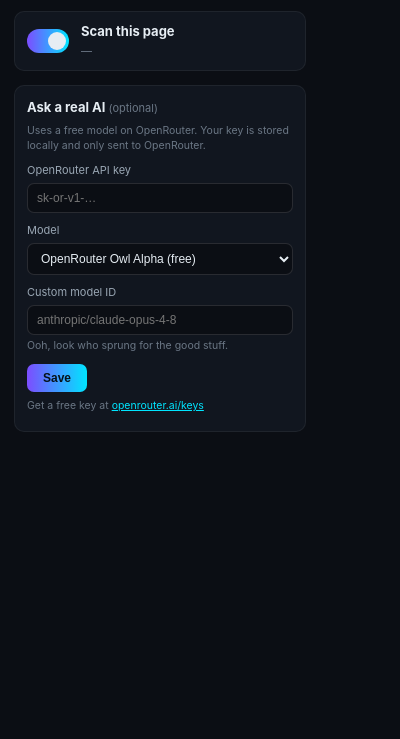
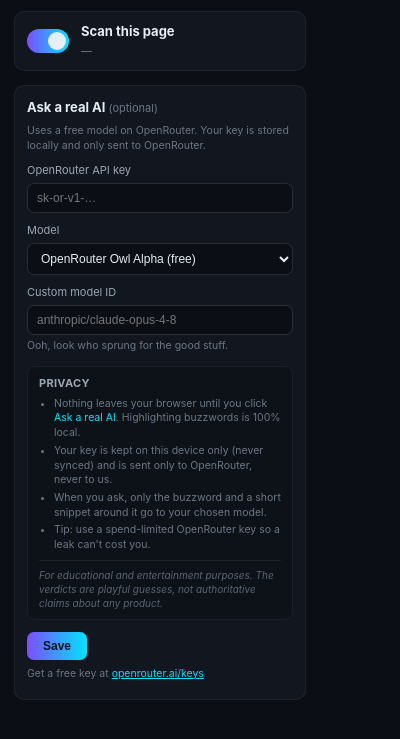
Before and after one commit to aryadhruv/everythings-not-ai, a browser extension: page src/popup.html in a window 400 px wide. Shown: the part 61-800 px from the top of the page. Drawn offline with Linux system fonts and the light colour scheme.

Commit message:
Add Privacy statement and disclaimer (#3)
* Update background.js

* Add privacy notice to popup

Introduce a Privacy panel in the extension popup to reassure users about local processing and key handling. Adds HTML for the .privacy section (placed between the custom model input and the Save button) explaining that data stays local until the user submits, keys are stored on-device and sent only to OpenRouter, only a snippet is sent to the model, and recommends using a spend-limited OpenRouter key. Also adds accompanying CSS (.privacy, strong, ul, li, em) to style the notice.

* Add educational disclaimer to popup

Insert a short disclaimer into the privacy section of popup.html clarifying that verdicts are playful guesses for educational/entertainment purposes and not authoritative. Add corresponding .privacy .disclaimer styles in popup.css (margin, top border, small italic font, line-height and muted color) to visually separate and de-emphasize the note.

```diff
--- a/src/background.js
+++ b/src/background.js
@@ -24,7 +24,7 @@ chrome.runtime.onMessage.addListener((msg, _sender, sendResponse) => {
     handleAsk(msg).then(sendResponse).catch((err) => {
       sendResponse({ error: String(err && err.message ? err.message : err) });
     });
-    return true; // keep the message channel open for the async response
+    return true;
   }
 });
 
@@ -44,7 +44,6 @@ async function handleAsk({ term, context }) {
     headers: {
       "Authorization": `Bearer ${apiKey}`,
       "Content-Type": "application/json",
-      // OpenRouter likes these for attribution; harmless if ignored.
       "HTTP-Referer": "https://github.com/everything-not-ai",
       "X-Title": "everything-not-ai",
     },
--- a/src/popup.css
+++ b/src/popup.css
@@ -67,6 +67,43 @@ h1 span { color: #ff7597; }
   font-size: 12px;
 }
 
+.privacy {
+  margin: 12px 0;
+  padding: 9px 11px;
+  background: #0d1219;
+  border: 1px solid rgba(255, 255, 255, 0.06);
+  border-radius: 8px;
+}
+.privacy strong {
+  display: block;
+  font-size: 11px;
+  color: #9aa7b4;
+  letter-spacing: 0.3px;
+  text-transform: uppercase;
+  margin-bottom: 5px;
+}
+.privacy ul {
+  margin: 0;
+  padding-left: 15px;
+  list-style: disc;
+}
+.privacy li {
+  font-size: 10.5px;
+  line-height: 1.4;
+  color: #6b7785;
+  margin: 3px 0;
+}
+.privacy em { color: #00e5ff; font-style: normal; }
+.privacy .disclaimer {
+  margin: 7px 0 0;
+  padding-top: 7px;
+  border-top: 1px solid rgba(255, 255, 255, 0.06);
+  font-size: 10px;
+  font-style: italic;
+  line-height: 1.4;
+  color: #5a6573;
+}
+
 #save {
   padding: 7px 16px;
   background: linear-gradient(90deg, #7c4dff, #00e5ff);
--- a/src/popup.html
+++ b/src/popup.html
@@ -43,6 +43,18 @@
       <input type="text" id="customModel" placeholder="anthropic/claude-opus-4-8" autocomplete="off" spellcheck="false" />
       <small class="hint">Ooh, look who sprung for the good stuff.</small>
     </label>
+
+    <div class="privacy">
+      <strong>Privacy</strong>
+      <ul>
+        <li>Nothing leaves your browser until you click <em>Ask a real AI</em>. Highlighting buzzwords is 100% local.</li>
+        <li>Your key is kept on this device only (never synced) and is sent only to OpenRouter, never to us.</li>
+        <li>When you ask, only the buzzword and a short snippet around it go to your chosen model.</li>
+        <li>Tip: use a spend-limited OpenRouter key so a leak can't cost you.</li>
+      </ul>
+      <p class="disclaimer">For educational and entertainment purposes. The verdicts are playful guesses, not authoritative claims about any product.</p>
+    </div>
+
     <button id="save" type="button">Save</button>
     <span id="saved" class="saved" hidden>saved</span>
     <p class="hint">Get a free key at <a href="https://openrouter.ai/keys" target="_blank" rel="noopener">openrouter.ai/keys</a></p>
```
